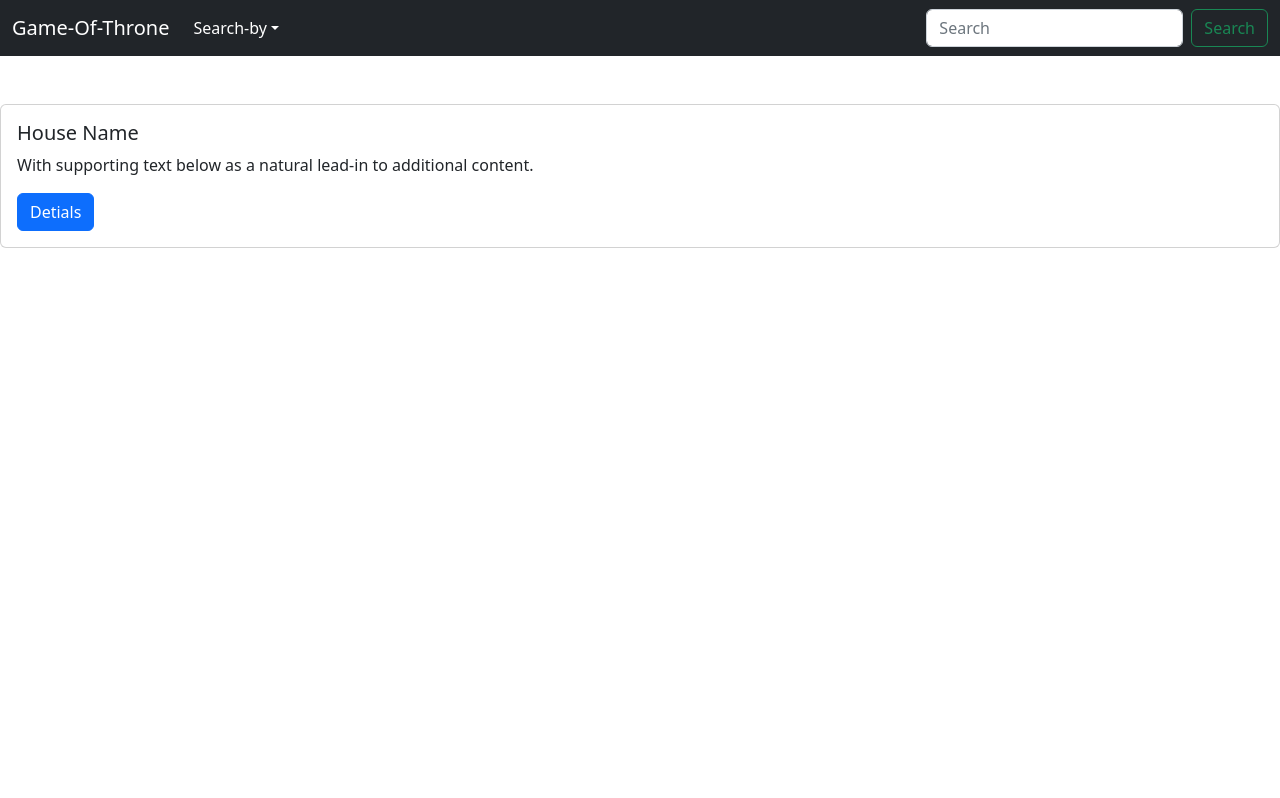
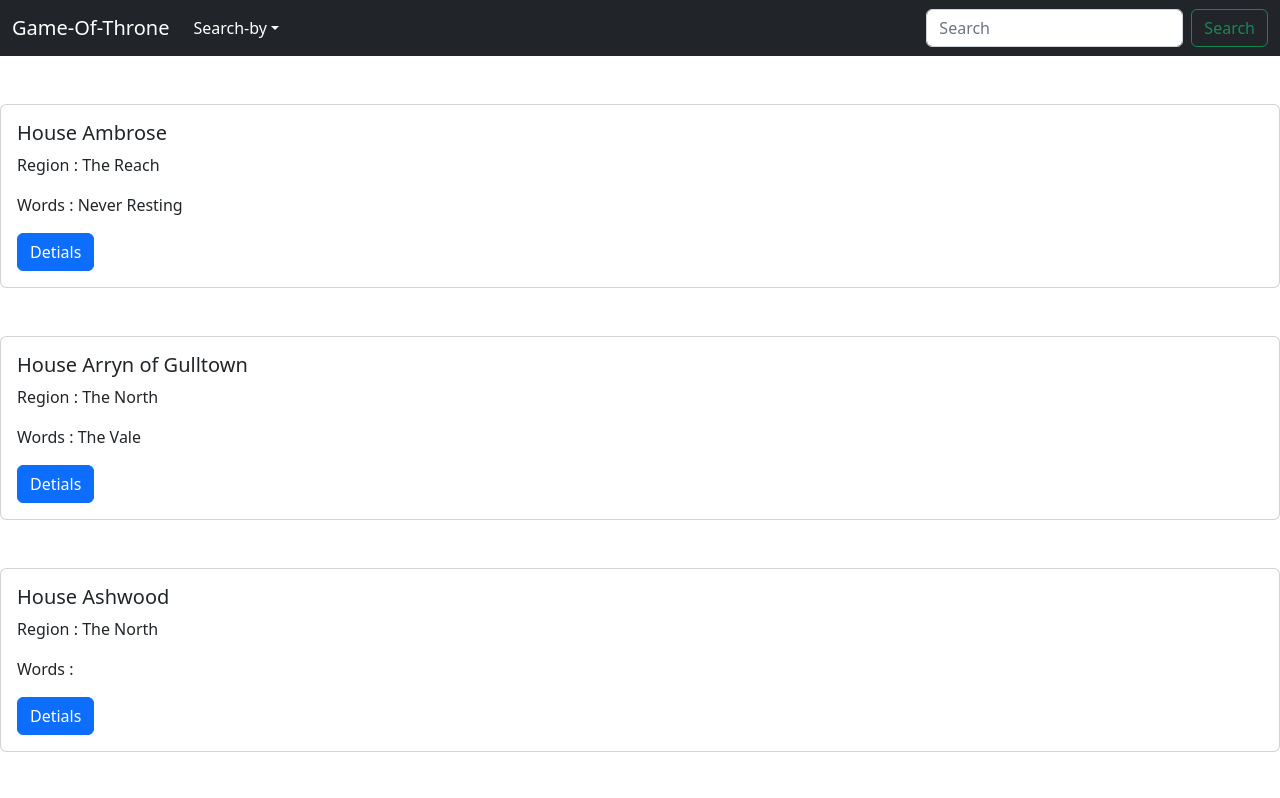
Before and after one commit to alimulondo/game-of-thronefrontend, a React (Create React App) app: page / in a window 1280 px wide. Shown: the top 798 px of the page. Built offline with nearby package versions, Linux system fonts and the light colour scheme.

Commit message:
Add dummy data to the house component.

```diff
--- a/src/component/Home.js
+++ b/src/component/Home.js
@@ -1,13 +1,24 @@
 import React, { useEffect } from "react"
 import NavHead from "./NavHead"
 import House from "./House"
+
+const houses =[
+        {"name":"House Ambrose", "region":"The Reach","words": "Never Resting", "id":4},
+        {"name":"House Arryn of Gulltown", "region":"The North","words": "The Vale", "id":6},
+        {"name":"House Ashwood", "region":"The North","words": "", "id":9},
+        {"name":"House Ashwood", "region":"The North","words": "", "id":10},
+
+]
 
 function Home() {
   return (
     <>
         <NavHead />
+        {houses.map((house)=>{
+           return <House name = {house.name} region = {house.region} words = {house.words} id = {house.id}/>;
+        })}
 
-        <House />
+
     </>
   )
 }
--- a/src/component/House.js
+++ b/src/component/House.js
@@ -1,13 +1,16 @@
 import React, { useEffect } from "react"
 
-function House() {
+
+
+function House(props) {
   return (
     <>
 
  <div className="card w-100 mt-5">
   <div className="card-body">
-    <h5 className="card-title">House Name</h5>
-    <p className="card-text">With supporting text below as a natural lead-in to additional content.</p>
+    <h5 className="card-title">{props.name}</h5>
+    <p className="card-text">Region : {props.region}</p>
+    <p className="card-text">Words : {props.words}</p>
     <a href="#" className="btn btn-primary">Detials</a>
   </div>
 </div>
```
